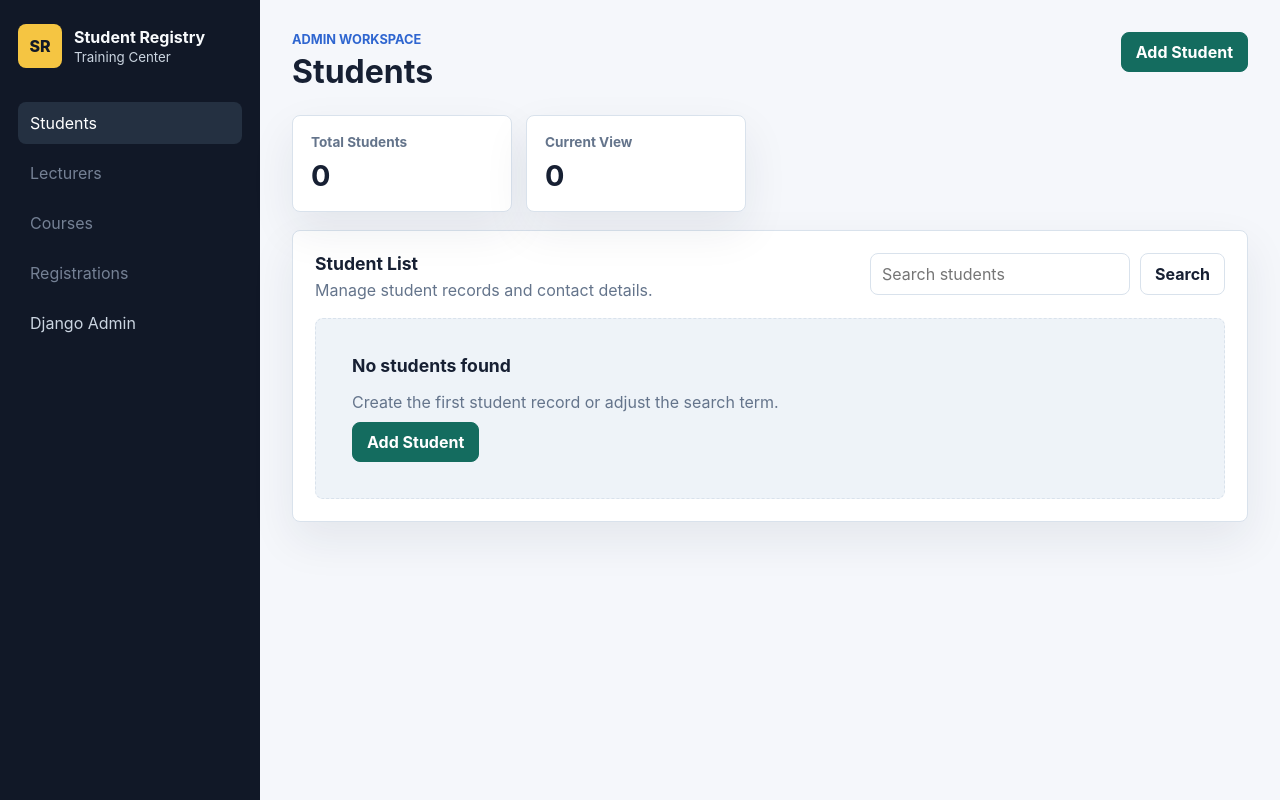
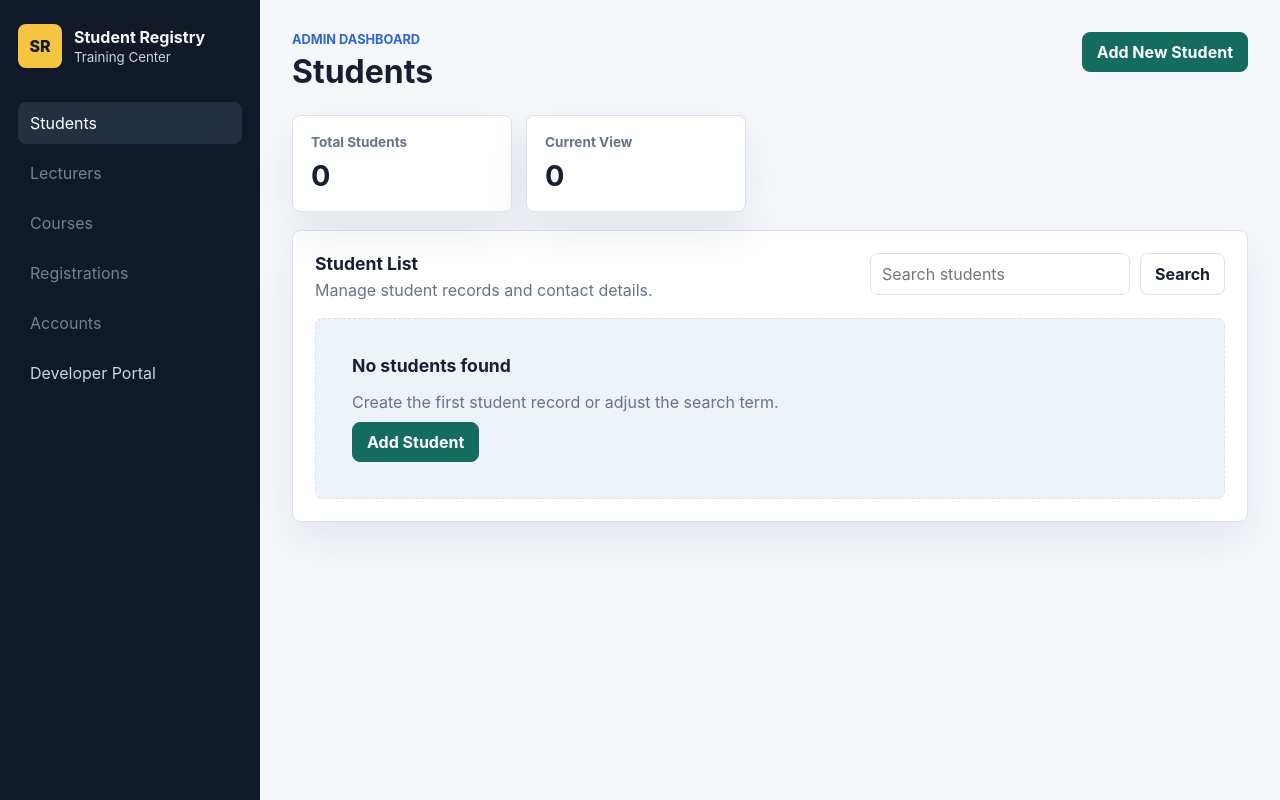
Before and after one commit to Mein-Schartz/python-students-registration-app, a Django app: page / in a window 1280 px wide. Run offline with Django 5.2, Linux system fonts and the light colour scheme; data that the repository does not hold is empty.

Commit message:
Add docstrings and rename forms module
Add comprehensive docstrings to models, admin classes, forms, and views to document the codebase. Rename forms.py to student_forms.py for clarity. Update UI labels ('Add Student' → 'Add New Student', 'Admin Workspace' → 'Admin Dashboard') and add explanatory comments in urls.py. Update import statement to match the renamed forms module.

```diff
--- a/registration/admin.py
+++ b/registration/admin.py
@@ -5,6 +5,8 @@ from .models import Course, Lecturer, Student
 
 @admin.register(Lecturer)
 class LecturerAdmin(admin.ModelAdmin):
+    """Controls how lecturers appear in the built-in Django admin panel."""
+
     list_display = (
         "lecturer_id",
         "full_name",
@@ -21,6 +23,8 @@ class LecturerAdmin(admin.ModelAdmin):
 
 @admin.register(Course)
 class CourseAdmin(admin.ModelAdmin):
+    """Controls how courses appear in the built-in Django admin panel."""
+
     list_display = ("code", "name", "fee", "duration", "lecturer", "capacity", "is_active")
     list_filter = ("is_active", "lecturer")
     search_fields = ("code", "name", "lecturer__full_name", "lecturer__lecturer_id")
@@ -30,6 +34,8 @@ class CourseAdmin(admin.ModelAdmin):
 
 @admin.register(Student)
 class StudentAdmin(admin.ModelAdmin):
+    """Controls how students appear in the built-in Django admin panel."""
+
     list_display = ("student_id", "name", "age", "phone", "email", "date_registered")
     search_fields = ("student_id", "name", "email", "phone")
     ordering = ("name",)
--- a/registration/models.py
+++ b/registration/models.py
@@ -2,6 +2,8 @@ from django.db import models
 
 
 class Lecturer(models.Model):
+    """Stores lecturer records used by courses and the Django admin."""
+
     lecturer_id = models.CharField(max_length=20, primary_key=True)
     full_name = models.CharField(max_length=100)
     email = models.EmailField(unique=True)
@@ -20,6 +22,8 @@ class Lecturer(models.Model):
 
 
 class Course(models.Model):
+    """Stores courses that students can register for later."""
+
     code = models.CharField(max_length=20, primary_key=True)
     name = models.CharField(max_length=150)
     description = models.TextField(blank=True)
@@ -45,6 +49,8 @@ class Course(models.Model):
 
 
 class Student(models.Model):
+    """Stores student records shown in the student CRUD interface."""
+
     student_id = models.CharField(max_length=20, primary_key=True)
     name = models.CharField(max_length=100)
     age = models.PositiveIntegerField()
--- a/registration/templates/registration/base.html
+++ b/registration/templates/registration/base.html
@@ -23,14 +23,15 @@
                 <a class="nav-link disabled" href="#" aria-disabled="true">Lecturers</a>
                 <a class="nav-link disabled" href="#" aria-disabled="true">Courses</a>
                 <a class="nav-link disabled" href="#" aria-disabled="true">Registrations</a>
-                <a class="nav-link" href="/admin/">Django Admin</a>
+                <a class="nav-link disabled" href="#" aria-disabled="true">Accounts</a>
+                <a class="nav-link" href="/admin/">Developer Portal</a>
             </nav>
         </aside>
 
         <main class="main-content">
             <header class="page-header">
                 <div>
-                    <p class="eyebrow">Admin Workspace</p>
+                    <p class="eyebrow">Admin Dashboard</p>
                     <h1>{% block page_heading %}Students{% endblock %}</h1>
                 </div>
                 <div class="header-actions">
--- a/registration/templates/registration/student_form.html
+++ b/registration/templates/registration/student_form.html
@@ -10,6 +10,7 @@
 {% block content %}
     <section class="form-shell">
         <form class="form-panel" method="post" novalidate>
+            {% csrf_token %}
             {% csrf_token %}
 
             {% if form.non_field_errors %}
--- a/registration/templates/registration/student_list.html
+++ b/registration/templates/registration/student_list.html
@@ -4,7 +4,7 @@
 {% block page_heading %}Students{% endblock %}
 
 {% block header_actions %}
-    <a class="btn primary" href="{% url 'registration:student_create' %}">Add Student</a>
+    <a class="btn primary" href="{% url 'registration:student_create' %}">Add New Student</a>
 {% endblock %}
 
 {% block content %}
@@ -38,7 +38,7 @@
                     <thead>
                         <tr>
                             <th>Student ID</th>
-                            <th>Name</th>
+                            <th>Full Name</th>
                             <th>Age</th>
                             <th>Phone</th>
                             <th>Email</th>
--- a/registration/urls.py
+++ b/registration/urls.py
@@ -1,12 +1,14 @@
 from django.urls import path
 
 from . import views
-
-
 app_name = "registration"
 
+# Each path connects a browser URL to a view function in registration/views.py.
 urlpatterns = [
+    # The dashboard currently starts on the student list.
     path("", views.student_list, name="home"),
+
+    # Student CRUD routes.
     path("students/", views.student_list, name="student_list"),
     path("students/add/", views.student_create, name="student_create"),
     path("students/<str:student_id>/", views.student_detail, name="student_detail"),
--- a/registration/views.py
+++ b/registration/views.py
@@ -2,11 +2,12 @@ from django.contrib import messages
 from django.db.models import Q
 from django.shortcuts import get_object_or_404, redirect, render
 
-from .forms import StudentForm
+from .student_forms import StudentForm
 from .models import Student
 
 
 def student_list(request):
+    """Display the student table. Used by / and /students/."""
     query = request.GET.get("q", "").strip()
     students = Student.objects.all()
 
@@ -28,6 +29,7 @@ def student_list(request):
 
 
 def student_detail(request, student_id):
+    """Display one student profile. Used by /students/<student_id>/."""
     student = get_object_or_404(Student, student_id=student_id)
 
     return render(
@@ -41,6 +43,7 @@ def student_detail(request, student_id):
 
 
 def student_create(request):
+    """Create a new student record. Used by /students/add/."""
     if request.method == "POST":
         form = StudentForm(request.POST)
 
@@ -64,6 +67,7 @@ def student_create(request):
 
 
 def student_update(request, student_id):
+    """Edit an existing student record. Used by /students/<student_id>/edit/."""
     student = get_object_or_404(Student, student_id=student_id)
 
     if request.method == "POST":
@@ -90,6 +94,7 @@ def student_update(request, student_id):
 
 
 def student_delete(request, student_id):
+    """Confirm and delete a student record. Used by /students/<student_id>/delete/."""
     student = get_object_or_404(Student, student_id=student_id)
 
     if request.method == "POST":
```
Also changed, not shown: registration/student_forms.py (renamed from registration/forms.py, +11 -1 lines).
